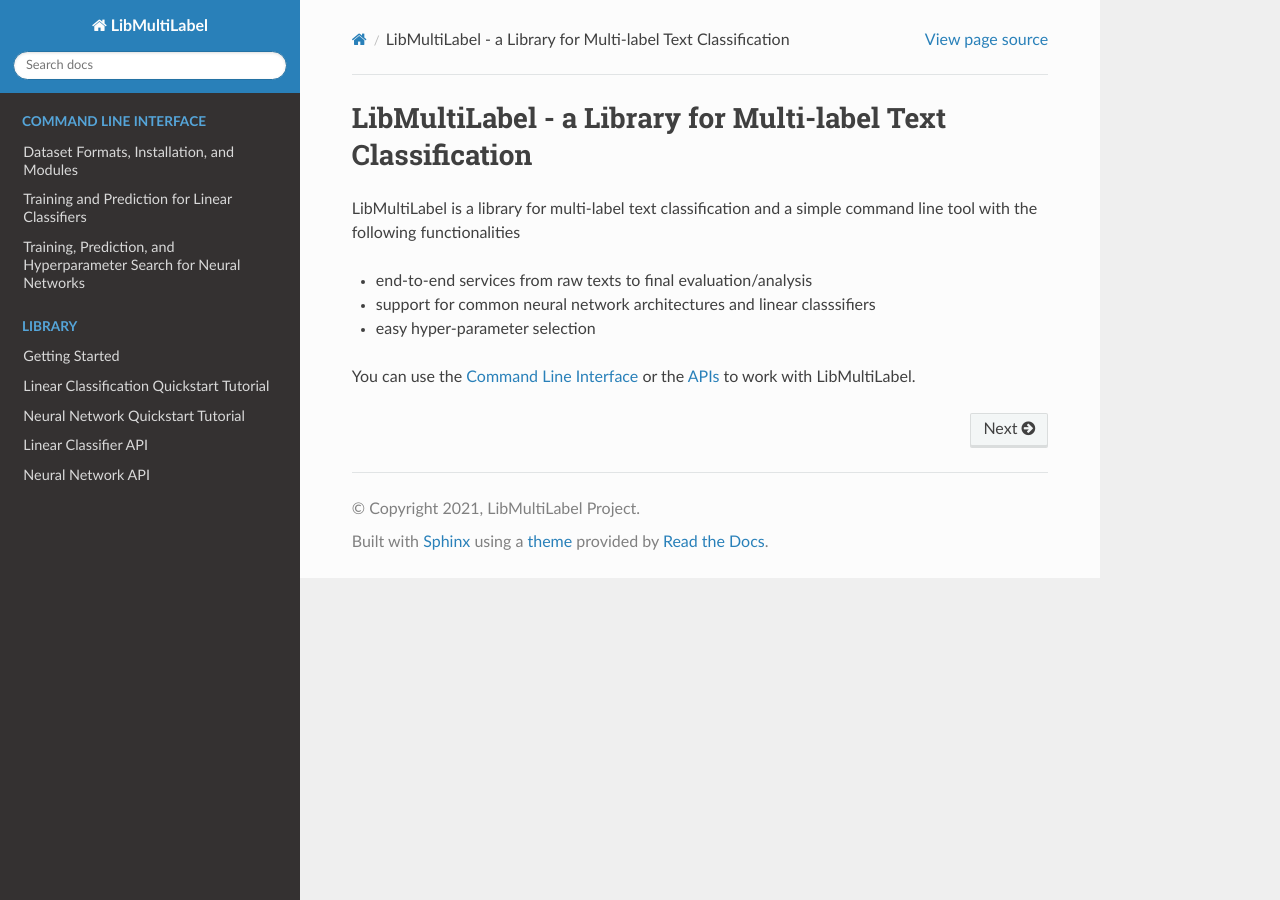
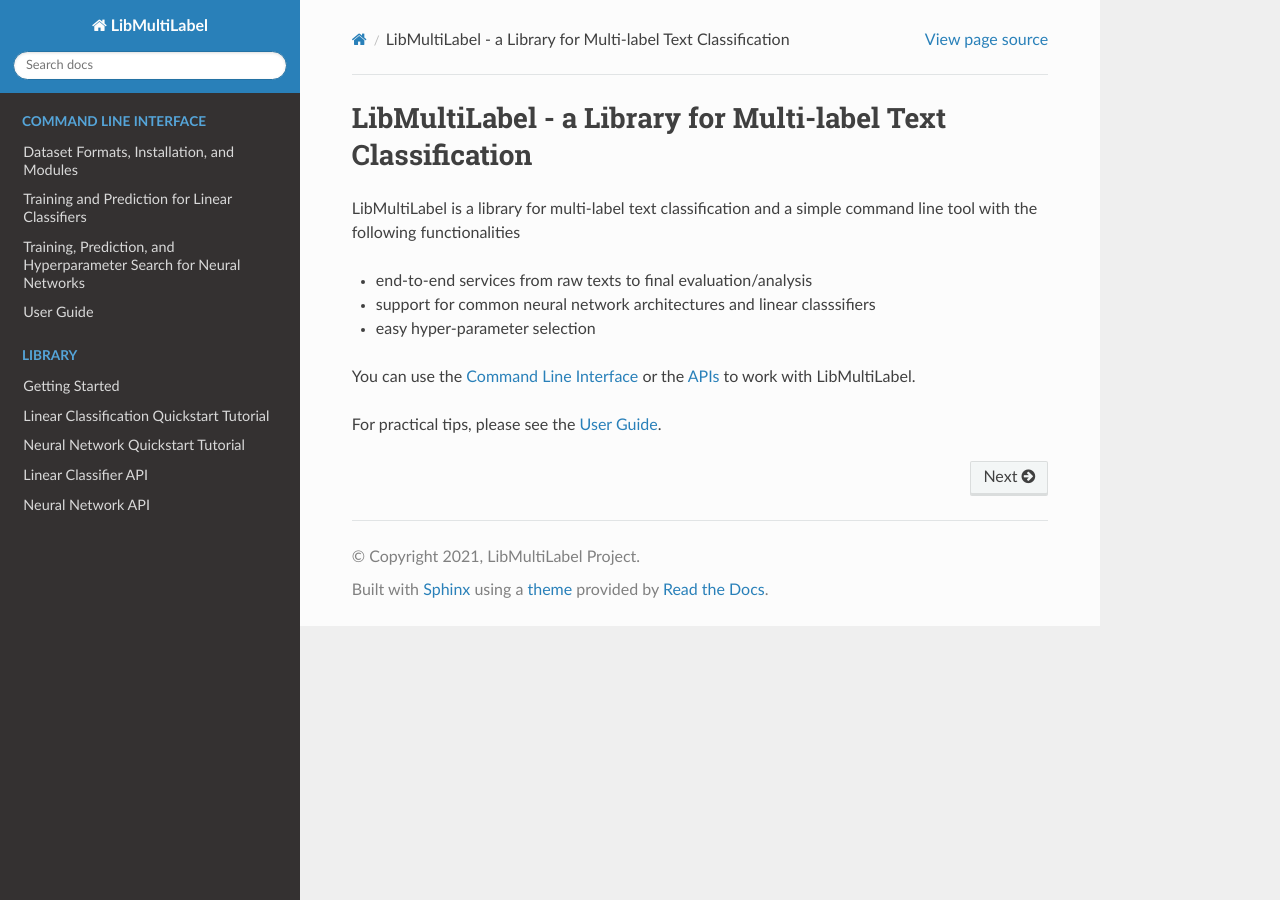
Before and after one commit to ASUS-AICS/LibMultiLabel, a Sphinx documentation site: the page built from docs/index.rst, in a window 1280 px wide. Built offline with Sphinx 7.4.7 and the Read the Docs theme 2.0.0, drawn with Linux system fonts in a browser that asks for light colours.

Commit message:
Add the User Guide link in documentation

```diff
--- a/docs/index.rst
+++ b/docs/index.rst
@@ -10,6 +10,7 @@ and a simple command line tool with the following functionalities
 
 You can use the `Command Line Interface <cli/ov_data_format.html>`_  or the `APIs <api/api.html>`_ to work with LibMultiLabel.
 
+For practical tips, please see the `User Guide <https://www.csie.ntu.edu.tw/~cjlin/papers/libmultilabel/userguide.pdf>`_.
 
 .. toctree::
     :caption: Command Line Interface
@@ -19,6 +20,7 @@ You can use the `Command Line Interface <cli/ov_data_format.html>`_  or the `API
     cli/ov_data_format
     cli/linear
     cli/nn
+    User Guide <https://www.csie.ntu.edu.tw/~cjlin/papers/libmultilabel/userguide.pdf>
 
 .. toctree::
    :caption: Library
```
